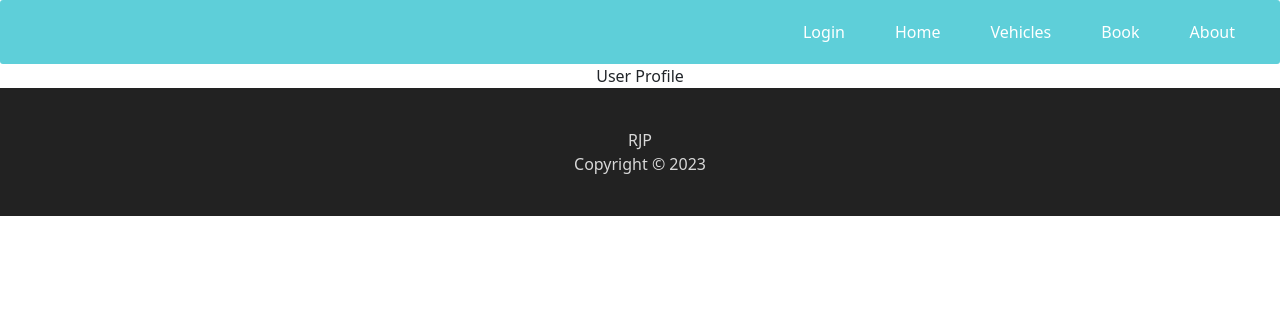
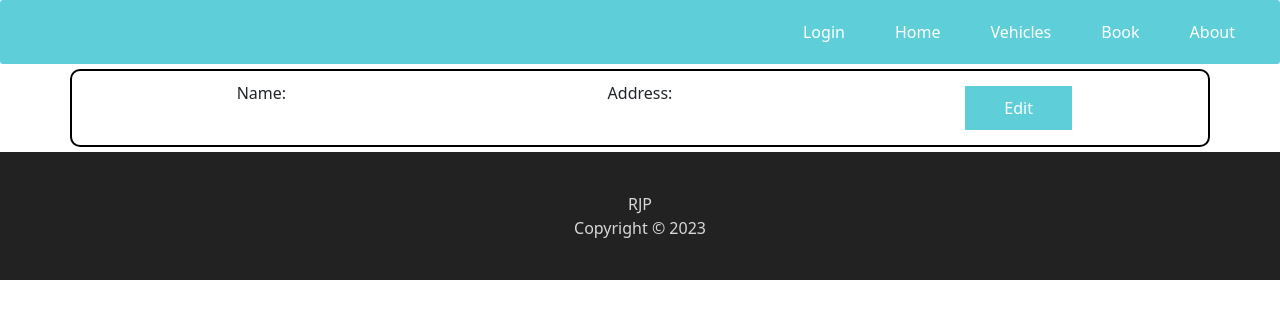
Before and after one commit to RJP-Cab302/FrontEnd, a React (Create React App) app in the folder parking-app/: page /user in a window 1280 px wide. Shown: the top 318 px of the page. Built offline with nearby package versions, Linux system fonts and the light colour scheme.

Commit message:
added name and address fileds to userprofile

```diff
--- a/parking-app/src/components/UserProfile.jsx
+++ b/parking-app/src/components/UserProfile.jsx
@@ -1,7 +1,80 @@
 import React from 'react'
+import { useState } from 'react'
+export default function UserProfile() {
+  const [name, setName] = useState("");
+  const [address, setAddress] = useState("");
+  const [isEditing, setIsEditing] = useState(false);
+  const handleEditClick = () => {
+    setIsEditing(true);
+  };
+  const changeName = (event) => {
+    setName(event.target.value);
+  };
+  const changeAddress = (event) => {
+    setAddress(event.target.value);
+  };
+  const handleSaveClick = () => {
+    setIsEditing(false);
+  };
 
-export default function UserProfile() {
+  const handleCancelClick = () => {
+    setIsEditing(false);
+  };
+  if (isEditing) {
+    return (
+      <div>
+        <div className="container">
+          <div className="row">
+            <div className="col">
+              <div>
+                <span>Nmae</span>
+              </div>
+              <input
+                type="text"
+                value={name}
+                onChange={changeName}
+              />
+            </div>
+            <div className="col">
+              <div>
+                <span>Address</span>
+              </div>
+              <input type="text" value={address} onChange={changeAddress} />
+            </div>
+          </div>
+              {/* Add class "align-items-end" to align child elements to bottom */}
+              <button className="save-cancel" onClick={handleSaveClick}>
+                Save
+              </button>
+              <button className="save-cancel" onClick={handleCancelClick}>
+                Cancel
+              </button>
+            </div>
+          </div>
+    );
+  }
   return (
-    <div>User Profile</div>
+    <div>
+      <div className="container">
+        <div className="row">
+          <div className="col">
+            <span>Name: {name}</span>
+          </div>
+          <div className="col">
+            <span>Address: {address}</span>
+          </div>
+          <div className="col">
+            {" "}
+            {/* Add class "align-items-end" to align child elements to bottom */}
+            <button className="edit" onClick={handleEditClick}>
+              Edit
+            </button>
+          </div>
+        </div>
+
+
+      </div>
+    </div>
+
   )
 }
```
